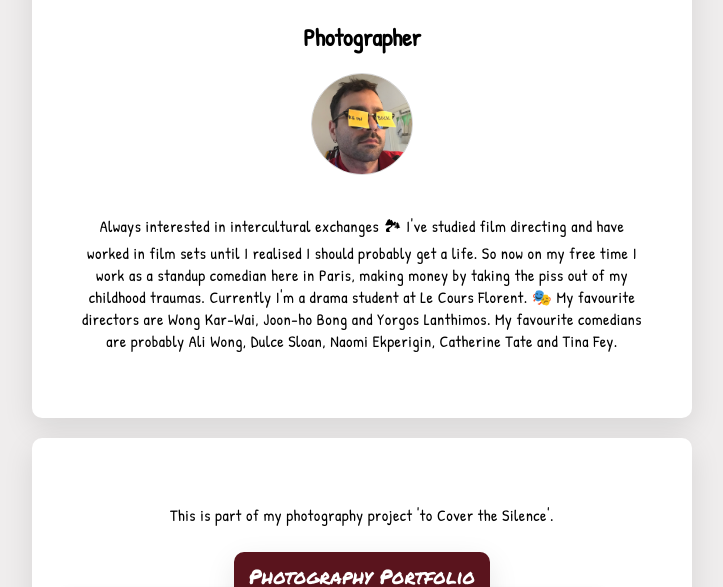
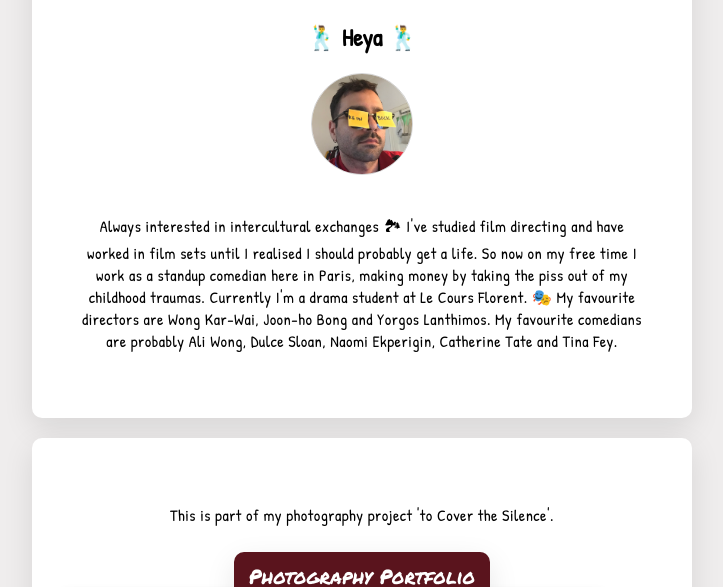
Before and after one commit to dareosK/profile, a plain HTML site: page index.html in a window 1280 px wide. Shown: the part 119-706 px from the top of the page, without its empty margins (278-1001 px from the left). Drawn offline with Linux system fonts and the light colour scheme; a script that the page names is missing.

Commit message:
some text

```diff
--- a/index.html
+++ b/index.html
@@ -12,7 +12,7 @@
     <div class="container">
       <div class="card" id="intro">
         <h1>Hello, I'm Dareos 👨🏻 </h1>
-        <h2>Photographer</h2>
+        <h2>🕺 Heya 🕺</h2>
         <img src="images/prof_pic.jpg" alt="Dareos's profile picture" width="100" class="img-circle">
         <p>Always interested in intercultural exchanges 🏞 I've studied film directing and have worked in film sets until I realised I should probably get a life. So now on my free time I work as a standup comedian here in Paris, making money by taking the piss out of my childhood traumas. Currently I'm a drama student at Le Cours Florent. 🎭
         My favourite directors are Wong Kar-Wai, Joon-ho Bong and Yorgos Lanthimos. My favourite comedians are probably Ali Wong, Dulce Sloan, Naomi Ekperigin, Catherine Tate and Tina Fey.</p>
```
